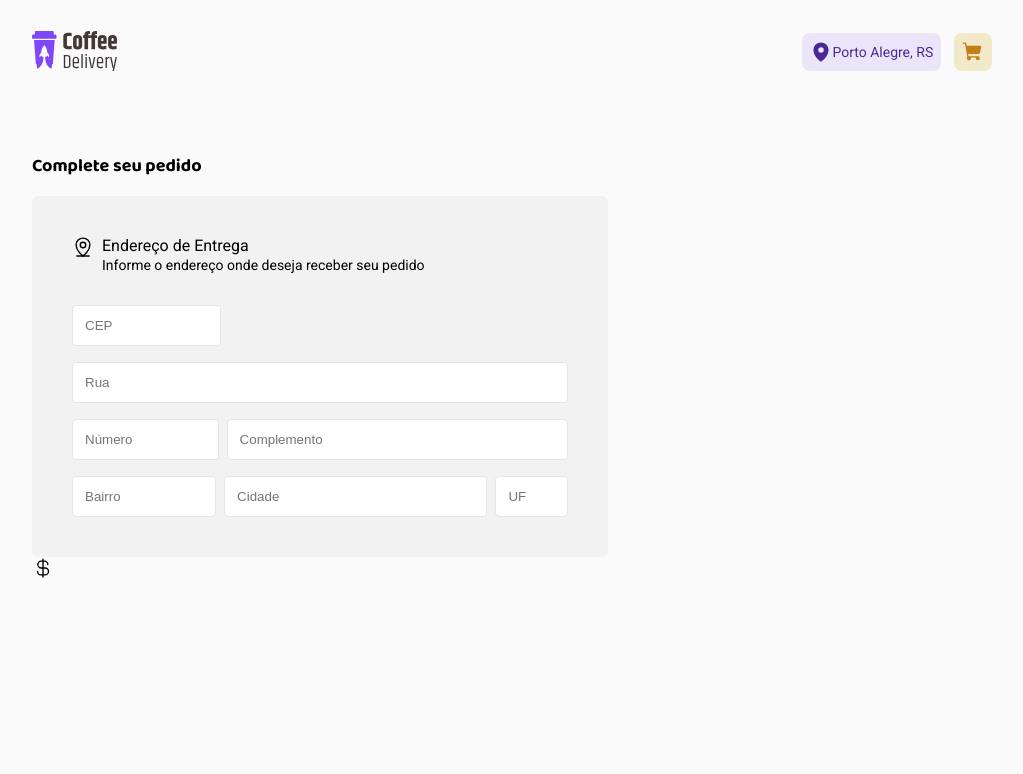
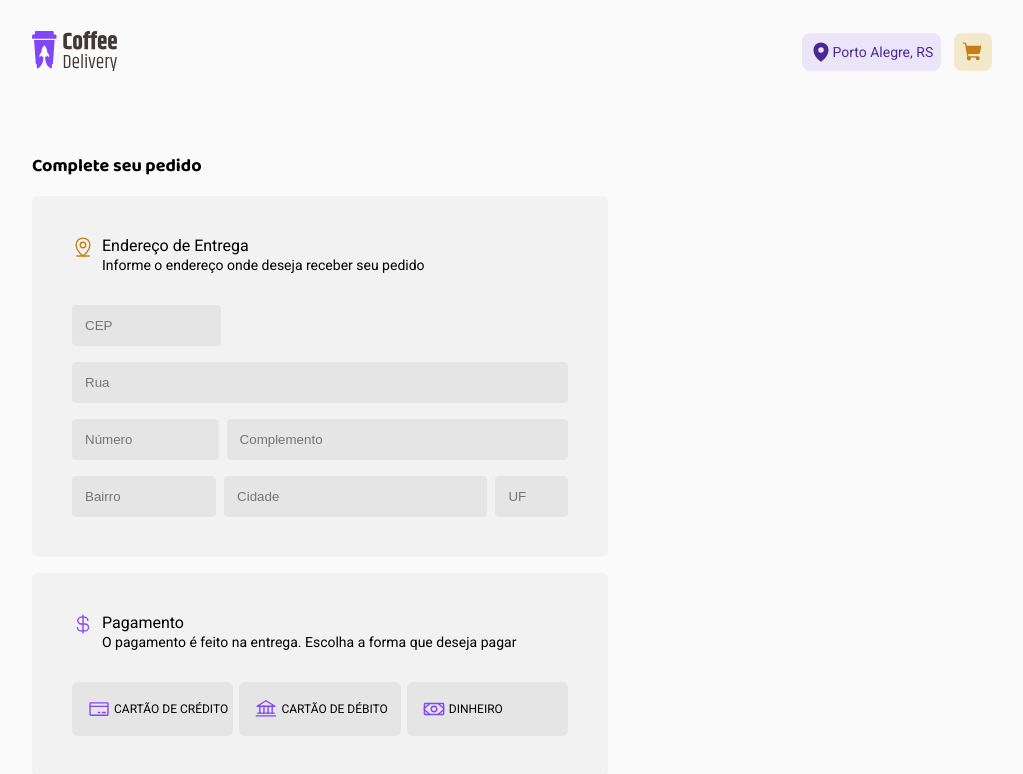
Before and after one commit to tsxfabio/ignite-coffee-delivery, a React (Vite) app: page /carrinho in a window 1280 px wide. Shown: the top 774 px of the page, without its empty margins (128-1151 px from the left). Built offline with nearby package versions, Linux system fonts and the light colour scheme.

Commit message:
att carrinho metodo pagamento e formulario de endereço

```diff
--- a/src/pages/Carrinho/FormEndereco/FormEndereco.styles.ts
+++ b/src/pages/Carrinho/FormEndereco/FormEndereco.styles.ts
@@ -16,6 +16,7 @@ export const FromContainer = styled.form`
   input {
     padding: 0.75rem;
     border: 1px solid ${(props) => props.theme['gray-300']};
+    background-color: ${(props) => props.theme['gray-300']};
     border-radius: 4px;
   }
 
--- a/src/pages/Carrinho/carrinho.index.tsx
+++ b/src/pages/Carrinho/carrinho.index.tsx
@@ -1,4 +1,10 @@
-import { CurrencyDollar, MapPinLine } from 'phosphor-react'
+import {
+  Bank,
+  CreditCard,
+  CurrencyDollar,
+  MapPinLine,
+  Money,
+} from 'phosphor-react'
 import { Titles } from '../../components/Titles/Titles.index'
 import { PageContainer } from './carrinho.styles'
 import { FormEndereco } from './FormEndereco/FormEndereco.index'
@@ -9,7 +15,7 @@ export function Carrinho() {
       <Titles title="Complete seu pedido" subtitle={true} />
       <div className="simpleContainer">
         <div className="titleContainerEndereco">
-          <MapPinLine size={22} />
+          <MapPinLine size={22} className="iconsEndereco" />
           <div>
             <span>Endereço de Entrega</span>
             <span>Informe o endereço onde deseja receber seu pedido</span>
@@ -19,7 +25,27 @@ export function Carrinho() {
       </div>
       <div className="metodoPagamentoContainer">
         <div className="titlemetodoPagamentoContainer">
-          <CurrencyDollar size={22} />
+          <CurrencyDollar size={22} className="iconsPagamento" />
+          <div>
+            <span>Pagamento</span>
+            <span>
+              O pagamento é feito na entrega. Escolha a forma que deseja pagar
+            </span>
+          </div>
+        </div>
+        <div className="cardMetodosPagamento">
+          <div>
+            <CreditCard size={22} className="iconsPagamento" />
+            <span>Cartão de Crédito</span>
+          </div>
+          <div>
+            <Bank size={22} className="iconsPagamento" />
+            <span>Cartão de Débito</span>
+          </div>
+          <div>
+            <Money size={22} className="iconsPagamento" />
+            <span>Dinheiro</span>
+          </div>
         </div>
       </div>
     </PageContainer>
--- a/src/pages/Carrinho/carrinho.styles.ts
+++ b/src/pages/Carrinho/carrinho.styles.ts
@@ -31,6 +31,74 @@ export const PageContainer = styled.main`
       span:last-child {
         font-size: 0.875rem;
       }
+
+      .iconsEndereco {
+        color: ${(props) => props.theme['yellow-700']};
+      }
+    }
+  }
+
+  .metodoPagamentoContainer {
+    display: flex;
+    flex-direction: column;
+
+    margin-top: 1rem;
+
+    width: 60%;
+    border-radius: 6px;
+    padding: 2.5rem;
+    background-color: ${(props) => props.theme['gray-100']};
+
+    .titlemetodoPagamentoContainer {
+      display: flex;
+      flex-direction: row;
+      gap: 0.5rem;
+      margin-bottom: 2rem;
+
+      span {
+        display: block;
+        font-family: 'Roboto', sans-serif;
+      }
+
+      span:first-child {
+        font-size: 1rem;
+        line-height: 1.3rem;
+      }
+
+      span:last-child {
+        font-size: 0.875rem;
+      }
+
+      .iconsPagamento {
+        color: ${(props) => props.theme['purple-500']};
+      }
+    }
+
+    .cardMetodosPagamento {
+      display: flex;
+      flex-direction: row;
+      justify-content: space-between;
+
+      div {
+        display: flex;
+        flex-direction: row;
+        justify-content: start;
+        align-items: center;
+
+        width: 32.5%;
+        gap: 0.25rem;
+        border-radius: 6px;
+        padding: 1rem 0 1rem 1rem;
+
+        font-size: 0.75rem;
+        font-family: 'Roboto', sans-serif;
+        text-transform: uppercase;
+        background-color: ${(props) => props.theme['gray-300']};
+      }
+
+      .iconsPagamento {
+        color: ${(props) => props.theme['purple-500']};
+      }
     }
   }
 `
```
